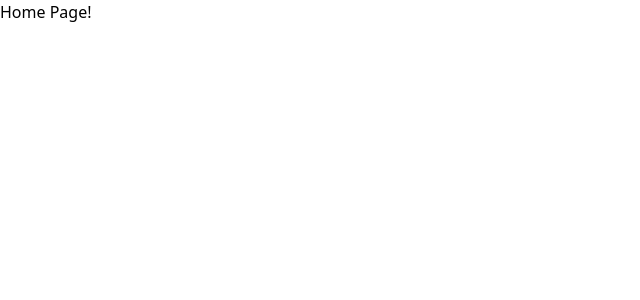
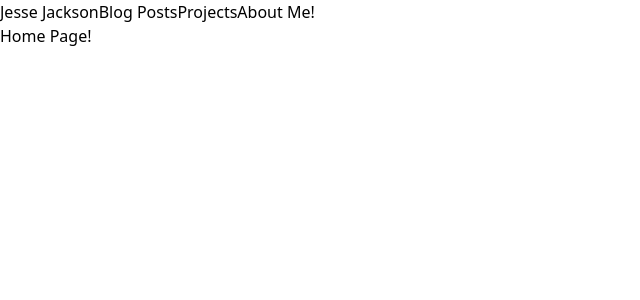
Before and after one commit to JesseJ713/React-Portfolio, a React (Create React App) app: page / in a window 1280 px wide. Shown: the top 300 px of the page, without its empty margins (0-640 px from the left). Built offline with nearby package versions, Linux system fonts and the light colour scheme.

Commit message:
Added NavBar to app.js, successful test

```diff
--- a/src/App.js
+++ b/src/App.js
@@ -4,10 +4,12 @@ import About from "./components/About";
 import SinglePost from "./components/SinglePost";
 import Post from "./components/Post";
 import Project from "./components/Project";
+import NavBar from "./components/NavBar";
 
 function App() {
   return (
     <BrowserRouter>
+      <NavBar />
       <Switch>
         <Route component={Home} path="/" exact />
         <Route component={About} path="/about" />
```
Also changed, not shown: 1 other file (tests, documents, lock files or other folders).
